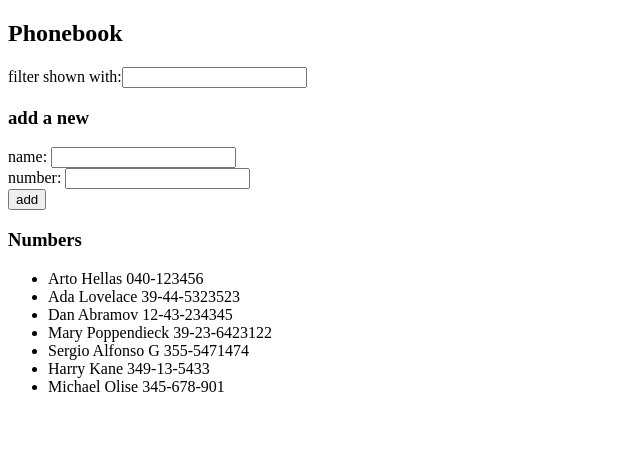
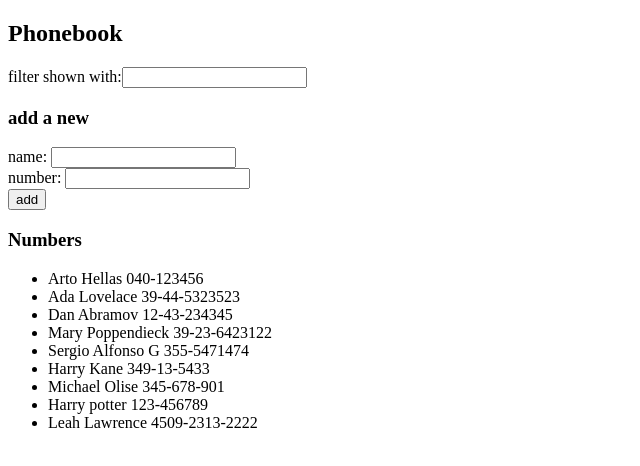
Before and after one commit to salfonsoMB17/FullStackCourse, a React (Vite) app in the folder part2/phonebook/: page / in a window 1280 px wide. Shown: the top 466 px of the page, without its empty margins (0-640 px from the left). Built offline with nearby package versions, Linux system fonts and the light colour scheme; data requests are answered from the project's data file.

Commit message:
Exercise 2.13: Extract backend communication to persons service module

```diff
--- a/part2/phonebook/db.json
+++ b/part2/phonebook/db.json
@@ -34,6 +34,16 @@
       "name": "Michael Olise",
       "number": "345-678-901",
       "id": "OQ777vcOiC0"
+    },
+    {
+      "name": "Harry potter ",
+      "number": "123-456789",
+      "id": "zbqcOPnAE18"
+    },
+    {
+      "name": "Leah Lawrence",
+      "number": "4509-2313-2222",
+      "id": "o1cLllnp3I4"
     }
   ],
   "$schema": "./node_modules/json-server/schema.json"
--- a/part2/phonebook/src/App.jsx
+++ b/part2/phonebook/src/App.jsx
@@ -2,7 +2,7 @@
 import Persons from './components/Persons'
 import Filter from './components/Filter'
 import PersonForm from './components/PersonForm'
-import axios from 'axios'
+import personService  from './services/persons'
 
 const App = () => {
   const [persons, setPersons] = useState([])
@@ -12,11 +12,11 @@
 
   useEffect(() => {
     //console.log('effect')
-    axios
-      .get('http://localhost:3001/persons')
+    personService
+      .getAll()
       .then(response => {
         //console.log('promise fulfilled')
-        setPersons(response.data)
+        setPersons(response)
       })
   }, [])
   //console.log('render', persons.length, 'persons')
@@ -50,10 +50,10 @@
     }
 
     // POST al servidor
-    axios
-      .post('http://localhost:3001/persons', personObject)
+    personService
+      .create(personObject)
       .then(response => {
-        setPersons(persons.concat(response.data))  // response.data incluye el id generado
+        setPersons(persons.concat(response))  // response.data incluye el id generado
         setNewName('')
         setNewNumber('')
     })
--- /dev/null
+++ b/part2/phonebook/src/services/persons.jsx
@@ -0,0 +1,19 @@
+import axios from 'axios'
+const baseUrl = 'http://localhost:3001/persons'
+
+const getAll = () => {
+  const request = axios.get(baseUrl)
+  return request.then(response => response.data)
+}
+
+const create = newObject => {
+  const request = axios.post(baseUrl, newObject)
+  return request.then(response => response.data)
+}
+
+const update = (id, newObject) => {
+  const request = axios.put(`${baseUrl}/${id}`, newObject)
+  return request.then(response => response.data)
+}
+
+export default { getAll, create, update }
```
